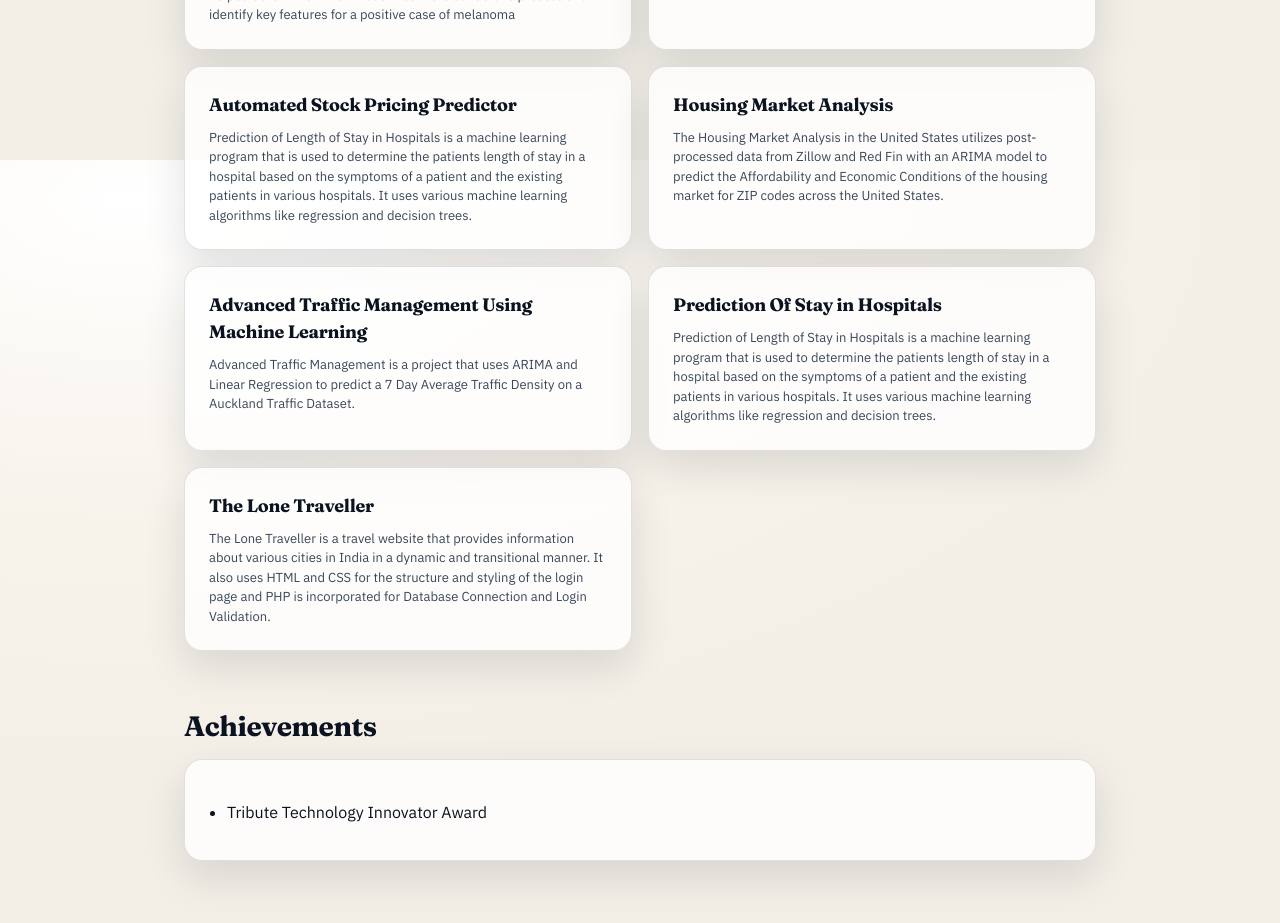
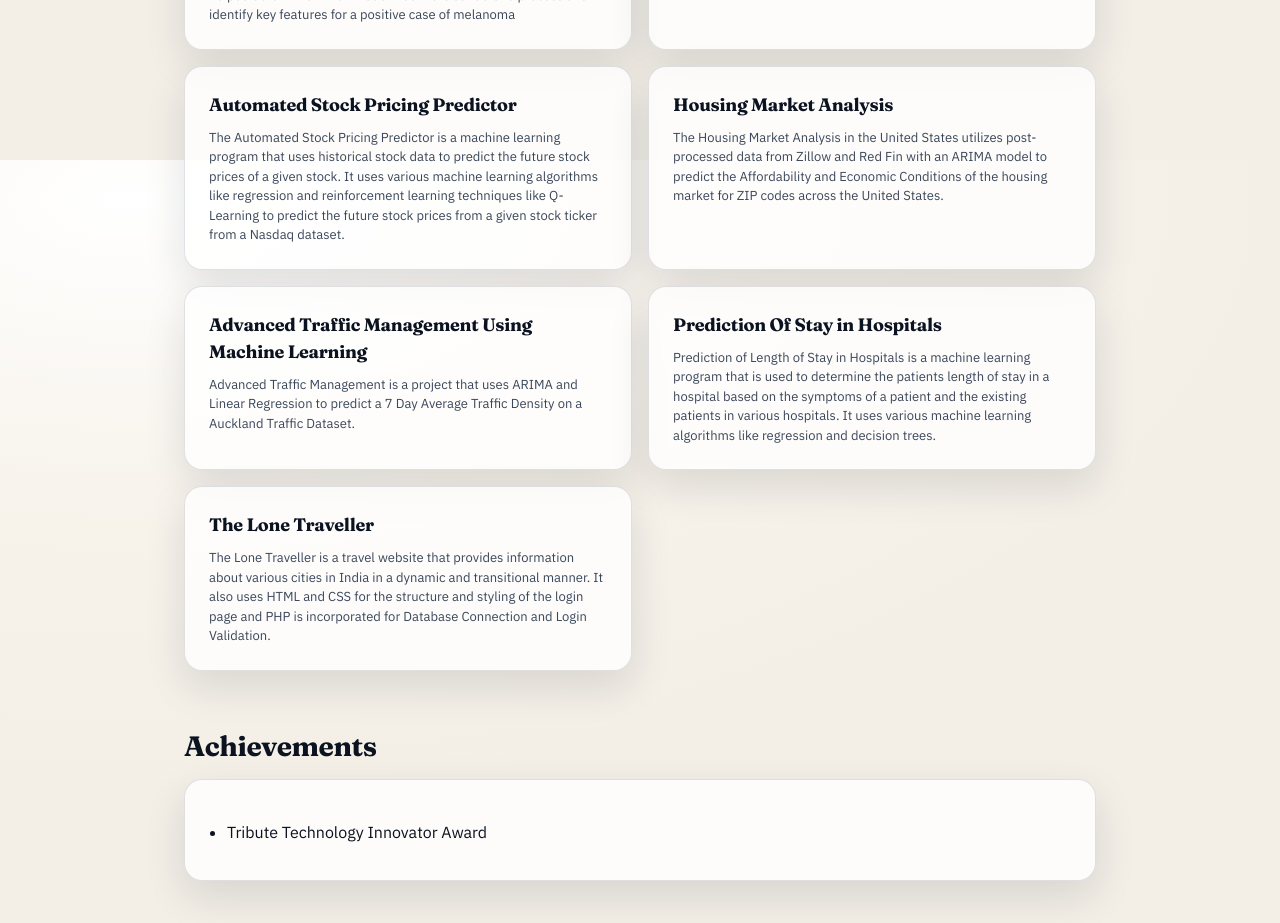
Before and after one commit to somalur/somalur.github.io, a Next.js app: page / in a window 1280 px wide. Shown: the part 3040-3963 px from the top of the page. Built offline with nearby package versions, Linux system fonts and the light colour scheme.

Commit message:
Changes to fix description on the Automated Stock Pricing Predictor

```diff
--- a/src/app/page.tsx
+++ b/src/app/page.tsx
@@ -308,8 +308,7 @@ export default function Home() {
                 Automated Stock Pricing Predictor
               </h3>
               <div className={styles.cardSubtitle}>
-                Prediction of Length of Stay in Hospitals is a machine learning program that is used to determine the patients length of stay in a hospital based on the symptoms of a patient and the existing patients in various hospitals. It uses various machine learning algorithms like regression and
-                decision trees.
+                The Automated Stock Pricing Predictor is a machine learning program that uses historical stock data to predict the future stock prices of a given stock. It uses various machine learning algorithms like regression and reinforcement learning techniques like Q-Learning to predict the future stock prices from a given stock ticker from a Nasdaq dataset.
               </div>
             </article>
             <article className={styles.card}>
```
